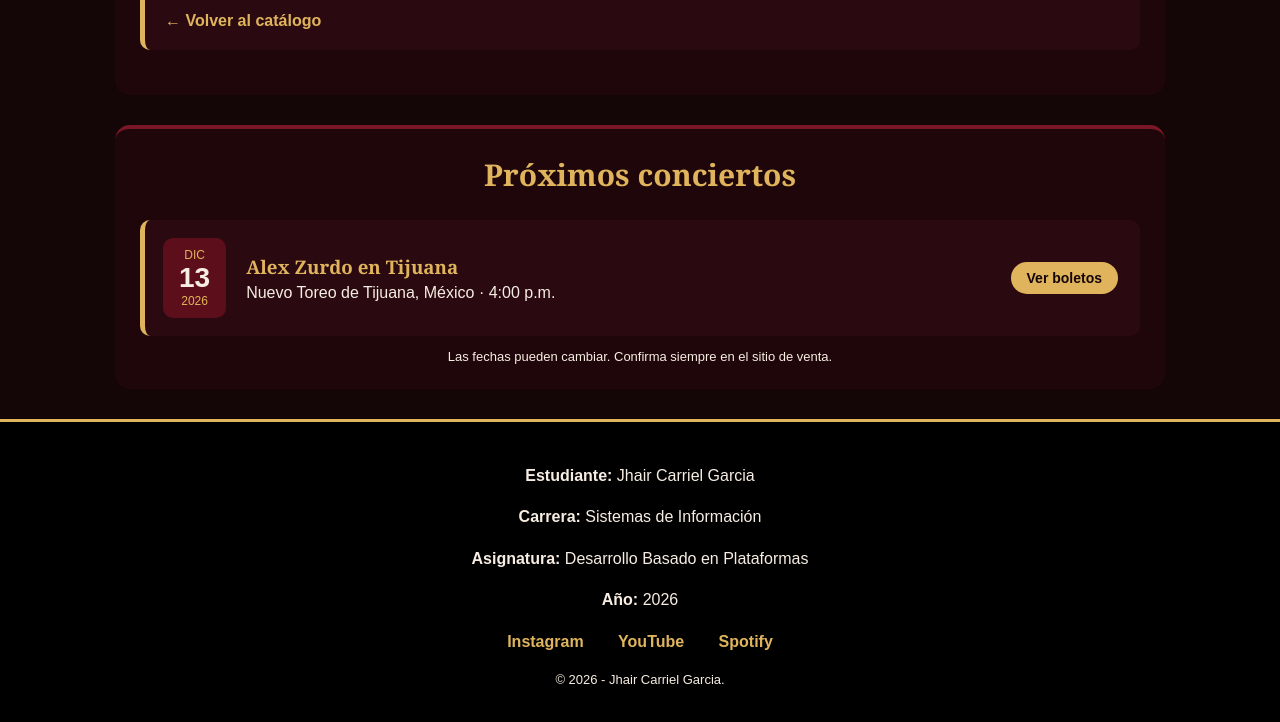
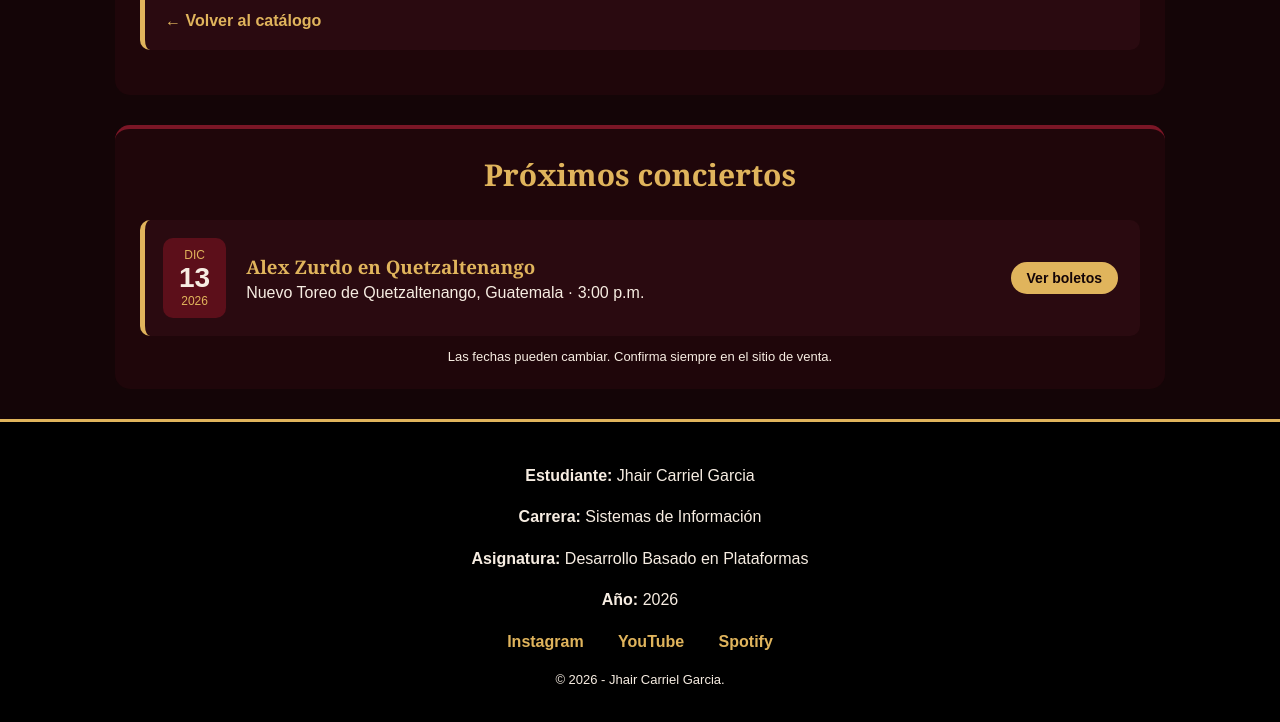
Before and after one commit to JhairCarriel/Web---Alex-Zurdo, a plain HTML site: page index.html in a window 1280 px wide. Shown: the part 5599-6321 px from the top of the page. Drawn offline with Linux system fonts and the light colour scheme.

Commit message:
Update concert details for Alex Zurdo

```diff
--- a/index.html
+++ b/index.html
@@ -594,8 +594,8 @@ Se acabó.</p>
         <span>2026</span>
       </div>
       <div class="concierto-info">
-        <h3>Alex Zurdo en Tijuana</h3>
-        <p>Nuevo Toreo de Tijuana, México · 4:00 p.m.</p>
+        <h3>Alex Zurdo en Quetzaltenango</h3>
+        <p>Nuevo Toreo de Quetzaltenango, Guatemala · 3:00 p.m.</p>
       </div>
       <a class="boton" href="https://www.boletosexpress.com/alex-zurdo--pablo-olivares/88223/" target="_blank">Ver boletos</a>
     </div>
```
